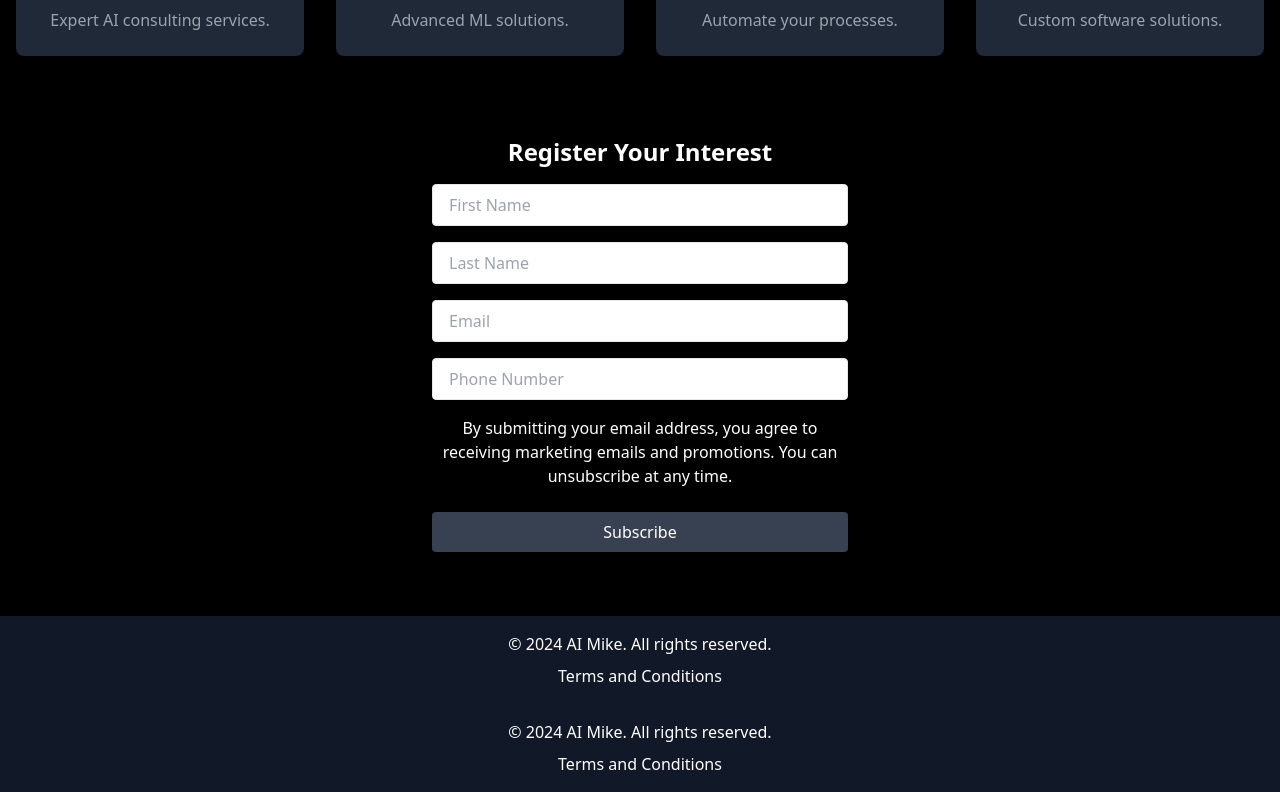
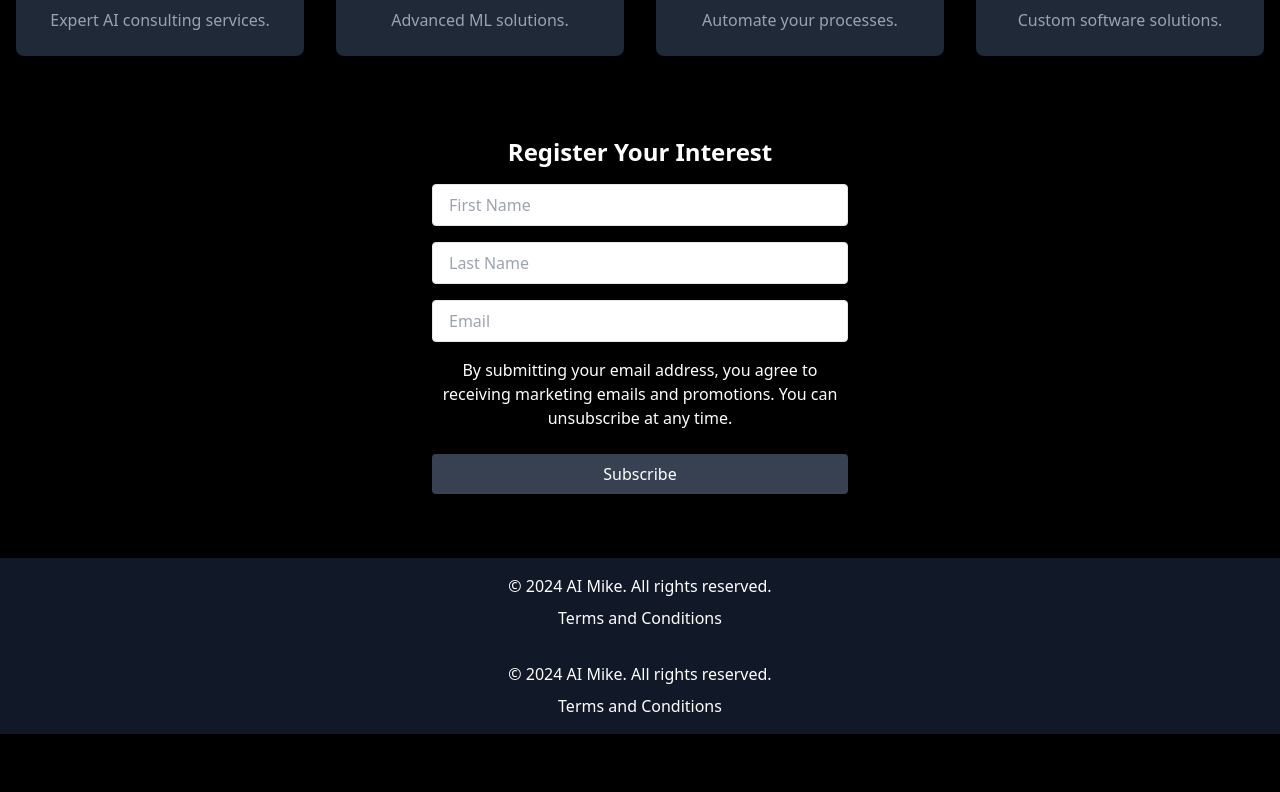
Before and after one commit to m0onpi/aimike, a Next.js app: page / in a window 1280 px wide. Shown: the part 564-1356 px from the top of the page. After the commit the page ends 1298 px from the top, so only its background shows below. Built offline with nearby package versions, Linux system fonts and the light colour scheme.

Commit message:
opt in change

```diff
--- a/components/News.js
+++ b/components/News.js
@@ -6,7 +6,6 @@ export default function Subscribe() {
   const firstNameRef = useRef(null);
   const lastNameRef = useRef(null);
   const emailRef = useRef(null);
-  const phoneRef = useRef(null);
   const [message, setMessage] = useState('');
 
   const subscribe = async (e) => {
@@ -17,7 +16,6 @@ export default function Subscribe() {
         firstName: firstNameRef.current.value,
         lastName: lastNameRef.current.value,
         email: emailRef.current.value,
-        phone: phoneRef.current.value,
       }),
       headers: {
         'Content-Type': 'application/json',
@@ -29,7 +27,6 @@ export default function Subscribe() {
       await fetch('/api/fb/signup', {
         body: JSON.stringify({
           email: emailRef.current.value,
-          phone: phoneRef.current.value,
           firstName: firstNameRef.current.value,
           lastName: lastNameRef.current.value,
         }),
@@ -49,7 +46,6 @@ export default function Subscribe() {
     firstNameRef.current.value = '';
     lastNameRef.current.value = '';
     emailRef.current.value = '';
-    phoneRef.current.value = '';
     setMessage('Success! 🎉 You are now subscribed to the newsletter.');
 
   };
@@ -76,12 +72,6 @@ export default function Subscribe() {
           ref={emailRef}
           required
         />
-        <input className="w-full px-4 py-2 border rounded text-gray-800"
-          type="text"
-          placeholder="Phone Number"
-          ref={phoneRef}
-          required
-        />
         <div className="flex items-center">
         <span className="text-center mb-2">
             By submitting your email address, you agree to receiving marketing emails and promotions. You can unsubscribe at any time.</span>
```
